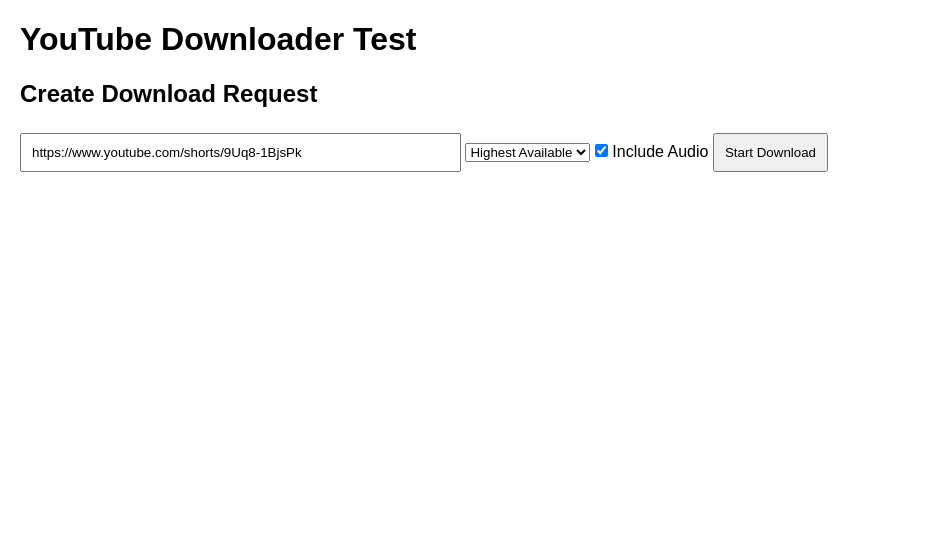
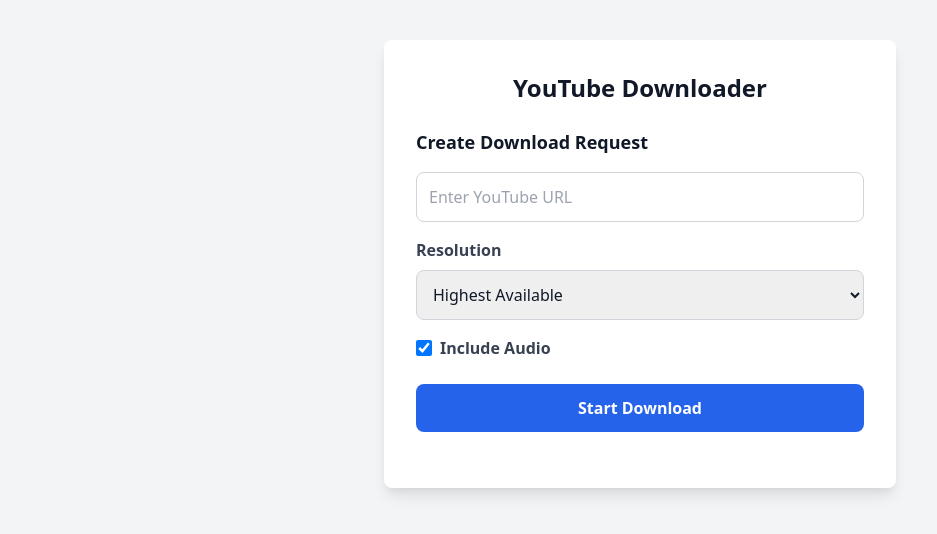
Before and after one commit to iRajatDas/django-yt, a Django app: page / in a window 1280 px wide. Shown: the top 534 px of the page, without its empty margins (0-937 px from the left). Run offline with Django 5.2, Linux system fonts and the light colour scheme; parts of the project's set-up code (start-up, migrations or seed data) failed here and were passed over.

Commit message:
ui: frontend error handling and style

```diff
--- a/downloader/templates/downloader/index.html
+++ b/downloader/templates/downloader/index.html
@@ -1,33 +1,34 @@
 <!DOCTYPE html>
 <html lang="en">
   <head>
-    <meta charset="UTF-8">
-    <meta name="viewport" content="width=device-width, initial-scale=1.0">
+    <meta charset="UTF-8" />
+    <meta name="viewport" content="width=device-width, initial-scale=1.0" />
     <title>YouTube Downloader Test</title>
-    <style>
-        body {
-            font-family: Arial, sans-serif;
-            margin: 20px;
-        }
-        input, button {
-            padding: 10px;
-            margin: 5px 0;
-        }
-        #status, #progress, #result {
-            margin-top: 20px;
-        }
-    </style>
+    <link
+      href="https://cdn.jsdelivr.net/npm/tailwindcss@2.2.19/dist/tailwind.min.css"
+      rel="stylesheet"
+    />
   </head>
-<body>
-    <h1>YouTube Downloader Test</h1>
+  <body class="bg-gray-100 text-gray-900 font-sans antialiased">
+    <div class="max-w-lg mx-auto mt-10 p-8 bg-white shadow-lg rounded-lg">
+      <h1 class="text-2xl font-bold mb-6 text-center">YouTube Downloader</h1>
 
       <div>
-        <h2>Create Download Request</h2>
-        <input type="text"
-            value="https://www.youtube.com/shorts/9Uq8-1BjsPk"
-
-        id="url" placeholder="Enter YouTube URL" size="50">
-        <select id="resolution">
+        <h2 class="text-lg font-semibold mb-4">Create Download Request</h2>
+        <div class="mb-4">
+          <input
+            type="text"
+            id="url"
+            placeholder="Enter YouTube URL"
+            class="w-full p-3 border border-gray-300 rounded-lg focus:outline-none focus:ring-2 focus:ring-blue-500"
+          />
+        </div>
+        <div class="mb-4">
+          <label for="resolution" class="block text-gray-700 font-semibold mb-2">Resolution</label>
+          <select
+            id="resolution"
+            class="w-full p-3 border border-gray-300 rounded-lg focus:outline-none focus:ring-2 focus:ring-blue-500"
+          >
             <option value="highest-available">Highest Available</option>
             <option value="1080p">1080p</option>
             <option value="720p">720p</option>
@@ -36,27 +37,43 @@
             <option value="240p">240p</option>
             <option value="144p">144p</option>
           </select>
-        <label>
-            <input type="checkbox"
-            id="include_audio" checked> Include Audio
-        </label>
-        <button id="startDownload">Start Download</button>
+        </div>
+        <div class="flex items-center mb-6">
+          <input
+            type="checkbox"
+            id="include_audio"
+            checked
+            class="h-4 w-4 text-blue-600 focus:ring-blue-500 border-gray-300 rounded"
+          />
+          <label for="include_audio" class="ml-2 block text-gray-700 font-semibold">Include Audio</label>
+        </div>
+        <div class="text-center">
+          <button
+            id="startDownload"
+            class="w-full bg-blue-600 text-white py-3 rounded-lg font-semibold hover:bg-blue-700 transition-colors"
+          >
+            Start Download
+          </button>
+        </div>
       </div>
 
-    <div id="status"></div>
-    <div id="progress"></div>
-    <div id="result"></div>
+      <div id="status" class="mt-6 text-center text-lg text-gray-700"></div>
+      <div id="progress" class="mt-4 text-center text-lg text-blue-600"></div>
+      <div id="result" class="mt-4 text-center text-lg text-green-600"></div>
+      <div id="error" class="mt-4 text-center text-lg text-red-600"></div>
+    </div>
 
     <script>
-        // Get the CSRF token from the cookie
       function getCookie(name) {
         let cookieValue = null;
-            if (document.cookie && document.cookie !== '') {
-                const cookies = document.cookie.split(';');
+        if (document.cookie && document.cookie !== "") {
+          const cookies = document.cookie.split(";");
           for (let i = 0; i < cookies.length; i++) {
             const cookie = cookies[i].trim();
-                    if (cookie.substring(0, name.length + 1) === (name + '=')) {
-                        cookieValue = decodeURIComponent(cookie.substring(name.length + 1));
+            if (cookie.substring(0, name.length + 1) === name + "=") {
+              cookieValue = decodeURIComponent(
+                cookie.substring(name.length + 1)
+              );
               break;
             }
           }
@@ -64,49 +81,51 @@
         return cookieValue;
       }
 
-        const csrftoken = getCookie('csrftoken');
+      const csrftoken = getCookie("csrftoken");
 
-        const urlInput = document.getElementById('url');
-        const resolutionInput = document.getElementById('resolution');
-        const includeAudioInput = document.getElementById('include_audio');
-        const startDownloadButton = document.getElementById('startDownload');
-        const statusDiv = document.getElementById('status');
-        const progressDiv = document.getElementById('progress');
-        const resultDiv = document.getElementById('result');
+      const urlInput = document.getElementById("url");
+      const resolutionInput = document.getElementById("resolution");
+      const includeAudioInput = document.getElementById("include_audio");
+      const startDownloadButton = document.getElementById("startDownload");
+      const statusDiv = document.getElementById("status");
+      const progressDiv = document.getElementById("progress");
+      const resultDiv = document.getElementById("result");
+      const errorDiv = document.getElementById("error");
 
       let taskId = null;
       let socket = null;
 
-        startDownloadButton.addEventListener('click', async () => {
+      startDownloadButton.addEventListener("click", async () => {
         const url = urlInput.value;
         const resolution = resolutionInput.value;
         const includeAudio = includeAudioInput.checked;
 
         if (!url) {
-                alert('Please enter a valid YouTube URL.');
+          alert("Please enter a valid YouTube URL.");
           return;
         }
 
-            statusDiv.innerText = 'Creating download request...';
-            progressDiv.innerText = '';
-            resultDiv.innerText = '';
+        statusDiv.innerText = "Creating download request...";
+        progressDiv.innerText = "";
+        resultDiv.innerText = "";
+        errorDiv.innerText = "";
 
         try {
-                const response = await fetch('/start_download/', {
-                    method: 'POST',
+          const response = await fetch("/start_download/", {
+            method: "POST",
             headers: {
-                        'Content-Type': 'application/json',
-                        'X-CSRFToken': csrftoken // Include the CSRF token in the request
+              "Content-Type": "application/json",
+              "X-CSRFToken": csrftoken, // Include the CSRF token in the request
             },
             body: JSON.stringify({
               url: url,
               resolution: resolution,
-                        include_audio: includeAudio
-                    })
+              include_audio: includeAudio,
+            }),
           });
 
           if (!response.ok) {
-                    throw new Error('Failed to create download request.');
+            throw new Error("Failed to create download request.");
           }
 
           const data = await response.json();
@@ -115,9 +134,8 @@
 
           // Start listening for WebSocket messages
           setupWebSocket();
-
         } catch (error) {
-                statusDiv.innerText = `Error: ${error.message}`;
+          errorDiv.innerText = `Error: ${error.message}`;
         }
       });
 
@@ -127,10 +145,12 @@
         }
 
         // Connect to the WebSocket server
-            const protocol = window.location.protocol === 'https:' ? 'wss' : 'ws';
-            socket = new WebSocket(`${protocol}://${window.location.host}/ws/download/${taskId}/`);
+        const protocol = window.location.protocol === "https:" ? "wss" : "ws";
+        socket = new WebSocket(
+          `${protocol}://${window.location.host}/ws/download/${taskId}/`
+        );
 
-            socket.onmessage = function(event) {
+        socket.onmessage = function (event) {
           const data = JSON.parse(event.data);
           if (data.status) {
             statusDiv.innerText = `Status: ${data.status}`;
@@ -139,12 +159,19 @@
             progressDiv.innerText = `Progress: ${data.progress}%`;
           }
           if (data.download_url) {
-                    resultDiv.innerHTML = `<a href="${data.download_url}" target="_blank">Download File</a>`;
+            resultDiv.innerHTML = `<a href="${data.download_url}" target="_blank" class="text-blue-600 underline">Download File</a>`;
+          }
+          if (data.error) {
+            errorDiv.innerText = `Error: ${data.error}`;
           }
         };
 
-            socket.onclose = function() {
-                console.log('WebSocket connection closed.');
+        socket.onerror = function () {
+          errorDiv.innerText = "WebSocket error occurred.";
+        };
+
+        socket.onclose = function () {
+          console.log("WebSocket connection closed.");
         };
       }
     </script>
```
Lines whose indentation alone changed are shown as unchanged.
